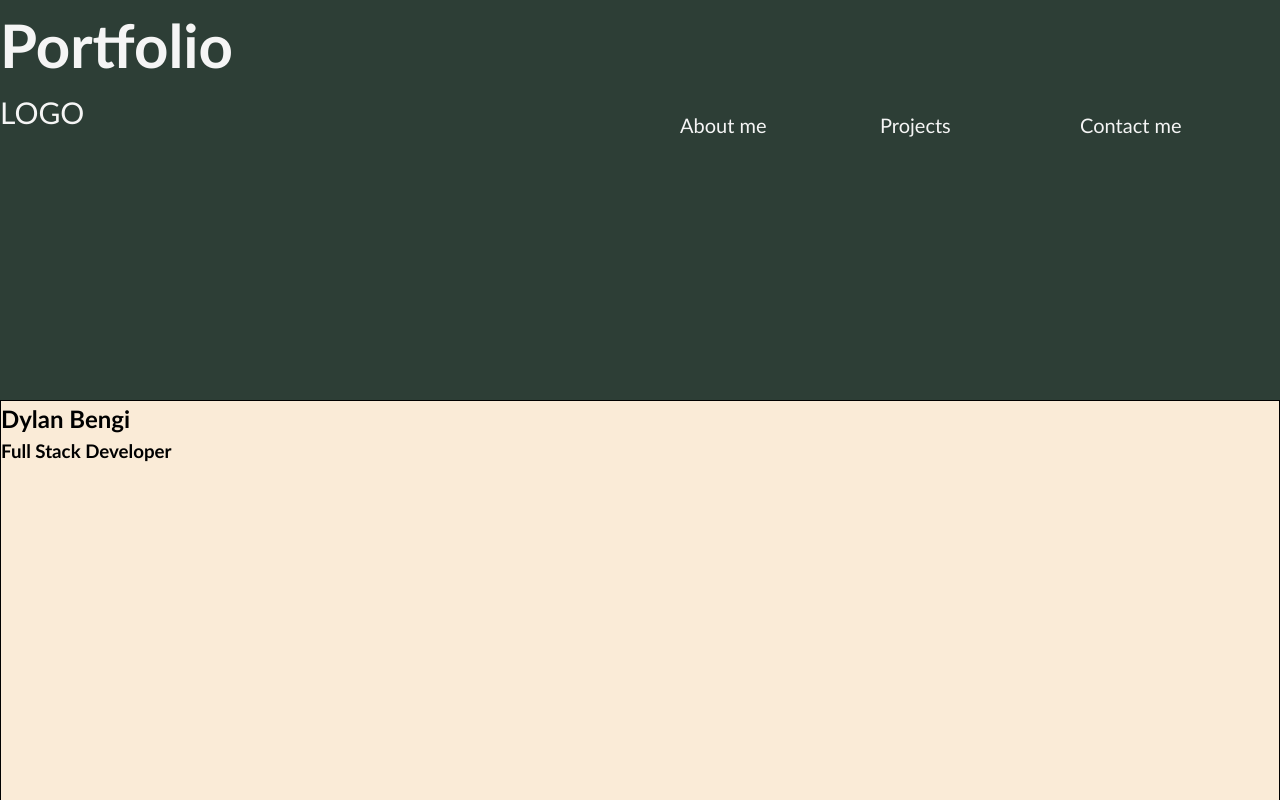
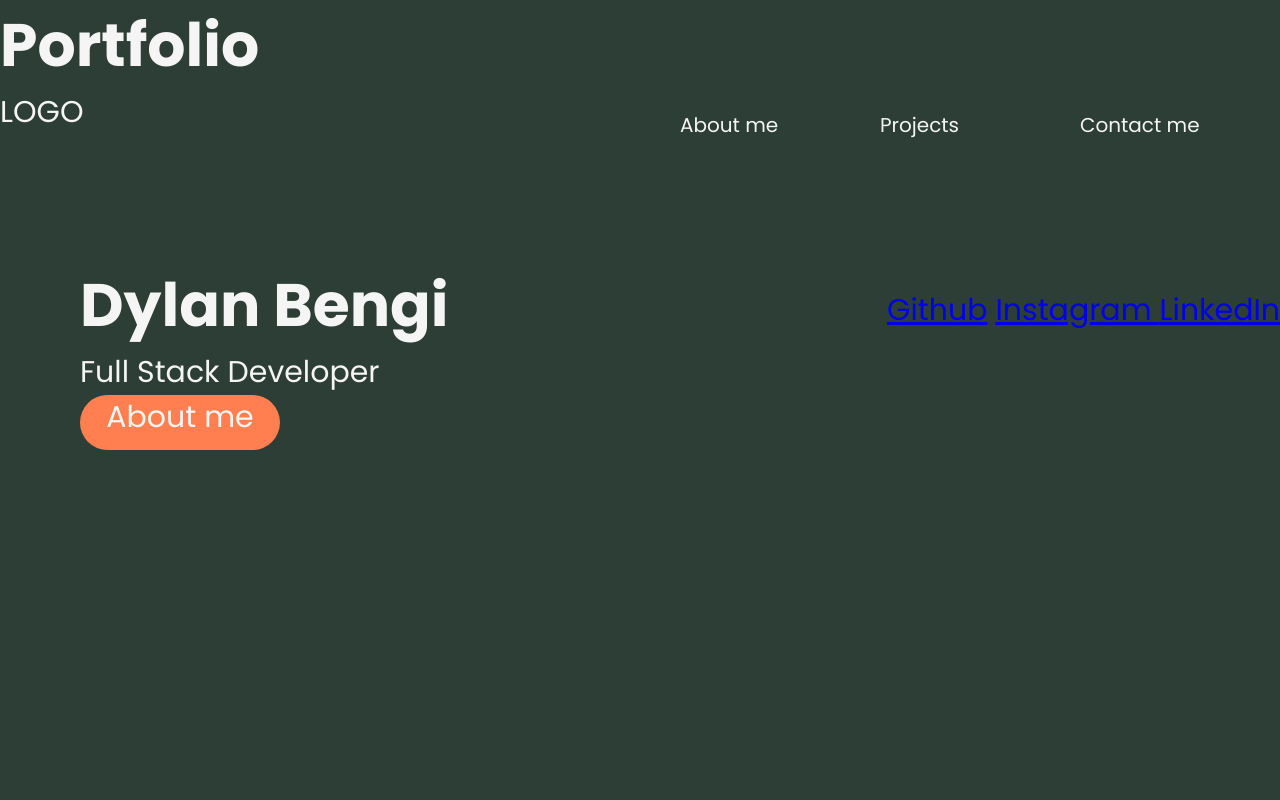
Before and after one commit to dlalloyd/Full-Stack-Developer-porfolio, a plain HTML site: page index.html in a window 1280 px wide. Shown: the top 800 px of the page. Drawn offline with Linux system fonts and the light colour scheme.

Commit message:
made hero section

```diff
--- a/assets/css/style.css
+++ b/assets/css/style.css
@@ -5,19 +5,33 @@
 body {
   margin: 0;
   padding: 0;
-  font-family: "Trebuchet MS", "Lucida Sans Unicode", "Lucida Grande",
+  font-family: "Poppins", "Trebuchet MS", "Lucida Sans Unicode", "Lucida Grande",
     "Lucida Sans", Arial, sans-serif;
   line-height: 1.5;
 }
 header {
   background-color: #2d3e36;
-  height: 50vh;
+  height: 100vh;
   color: whitesmoke;
   font-size: 30px;
 }
 nav {
   display: flex;
   justify-content: space-between;
+}
+.hero-area {
+  display: flex;
+  justify-content: space-between;
+  align-items: center;
+  /* height: 100%; */
+}
+.hero-banner {
+  background-color: #2d3e36;
+  border: 0px;
+}
+.hero-text {
+  margin-left: 80px;
+  margin-top: 100px;
 }
 ul {
   display: flex;
@@ -36,24 +50,37 @@ section {
   background-color: #1c1251;
   border: solid black 1px;
 }
-.hero-banner {
-  background-color: antiquewhite;
-  height: 100vh;
-}
 
-h1,
-h2,
-h3,
-h4,
-h5,
-h6 {
+h1 {
+  font-size: 60px;
   margin: 0;
 }
 
 p {
   margin: 0;
+  font: weight 400px;
+  font-size: 30px;
 }
 footer {
   height: 500px;
   background-color: rgb(46, 6, 86);
 }
+.button {
+  width: 200px;
+  height: 55px;
+  border-radius: 30px;
+  background-color: coral;
+  text-align: center;
+  font-size: 30px;
+  font-weight: 300 margin-top 20px;
+}
+.button-hover {
+  background-color: #ef744b;
+}
+.button-active {
+  background-color: #a9a9aa;
+  color: #808080;
+}
+.socials {
+  padding-bottom: 200px;
+}
--- a/index.html
+++ b/index.html
@@ -6,6 +6,12 @@
     <meta http-equiv="X-UA-Compatible" content="ie=edge" />
     <title>Portfolio</title>
     <link rel="stylesheet" href="./assets/css/style.css" />
+    <link rel="preconnect" href="https://fonts.googleapis.com" />
+    <link rel="preconnect" href="https://fonts.gstatic.com" crossorigin />
+    <link
+      href="https://fonts.googleapis.com/css2?family=Poppins:ital,wght@0,300;0,400;0,500;0,600;0,700;0,800;1,100&display=swap"
+      rel="stylesheet"
+    />
   </head>
 
   <body>
@@ -20,15 +26,23 @@
           <li>Contact me</li>
         </ul>
       </nav>
+
+      <!-- hero banner -->
+      <div class="hero-area">
+        <section class="hero-banner">
+          <div class="hero-text">
+            <h1>Dylan Bengi</h1>
+            <p>Full Stack Developer</p>
+            <div class="button">About me</div>
+          </div>
+        </section>
+        <div class="socials">
+          <a href="https://www.github.com">Github</a>
+          <a href="https://www.instagram.com">Instagram </span></a>
+          <a href="https://www.linkedin.com">LinkedIn</a>
+        </div>
+      </div>
     </header>
-
-    <!-- hero banner -->
-    <section class="hero-banner">
-      <div>
-        <h2>Dylan Bengi</h2>
-        <h3>Full Stack Developer</h3>
-      </div>
-    </section>
 
     <main class="page-wrapper">
       <!-- about me -->
```
